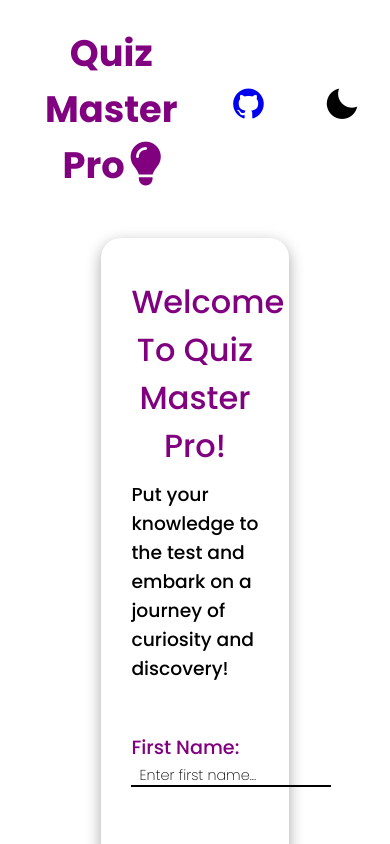
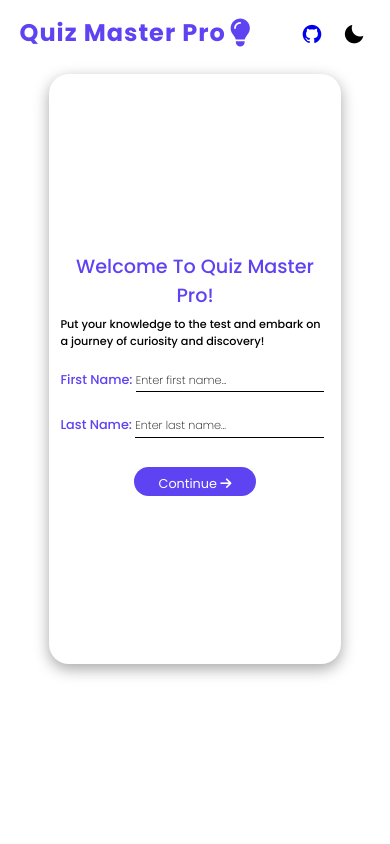
Before and after one commit to chrismbah/Quiz-Master, a React (Vite) app: page / in a window 390 px wide. Shown: the top 844 px of the page. Built offline with nearby package versions, Linux system fonts and the light colour scheme.

Commit message:
Minor changes

```diff
--- a/src/App.css
+++ b/src/App.css
@@ -4,34 +4,43 @@
   padding: 0;
   box-sizing: border-box;
   font-family:"Poppins",sans-serif ;
-
+}
+:root{
+  --color-primary-100: #382bf0;
+  --color-primary-200: #5e43f3;
+  --color-primary-300: #7a5af5;
+  --color-primary-400: #9171f8;
+  --color-primary-500: #a688fa;
+  --color-primary-600: #ba9ffb;
+  --color-surface-mixed-100: #1a1625;
+  --color-surface-mixed-200: #2f2b3a;
+  --color-surface-mixed-300: #46424f;
+  --color-surface-mixed-400: #5e5a66;
+  --color-surface-mixed-500: #76737e;
+  --color-surface-mixed-600: #908d96;
+  --color-surface-mixed-700: #9f9da3;
 }
 .App{
   height: 100vh;
   transition: .3s ease-in;
 }
-.App-dark{
- /* background: #121212; */
- background: rgb(20, 20, 20);
-}
-.logo-dark{
-  color: #fff;
-}
+
 
 .header{
   display: flex;
   justify-content: space-between;
   align-items: center;
-  padding: 15px 5%;
-  margin-bottom: 20px;
+  padding: 1% 5%;
 }
 .header h2{
   font-size: 2.3rem;
-  color: purple;
+  color: var(--color-primary-200);
+  letter-spacing: 1px;
 }
-.header-dark h2{
-  color: rgb(124, 29, 124);
+.App-dark .header h2{
+    color: var(--color-primary-200);
 }
+
 .logos{
   display: flex;
   align-items: center;
@@ -59,38 +68,135 @@
 }
 
 .box{
-  transition: .1s background ease-in;
   position: relative;
   width: 48%;
-  margin: auto;
+  margin: 2% auto;
   border-radius: 20px;
-  text-align: left;
-  padding: 30px 30px;
+  padding:3% ;
   box-shadow: rgba(0, 0, 0, 0.35) 0px 5px 15px;
+  height: 70vh;
+  display: flex;
+  flex-direction: column;
+  justify-content: center;
 }
-h2{
+.box h2{
   text-align: center;
   padding-top: 10px;
-  color: purple;
-  margin-bottom: 10px;
+  color: var(--color-primary-200);
+  margin-bottom: 2%;
   font-size:2rem;
 }
 .action-button{
-  display: flex;
-  justify-content: center;
-  align-items: center;
+  text-align: center;
   margin-top: 10px;
 }
 .action-button button{
-  background: purple;
+  transition: .3s ease-in;
+  background: var(--color-primary-200);
   width: 45%;
   border: none;
-  padding:10px;
+  padding:2% 3%;
   font-size: 1.2rem;
   cursor: pointer;
   color: #fff;
   border-radius: 20px;
 }
 .action-button button:hover{
-  background: rgba(141, 8, 141);
+  background: var(--color-primary-100);
 }
+.App-dark{
+  background: var(--color-surface-mixed-200);
+}
+.App-dark logos i{
+  transition: .3s ease-in;
+  color: rgb(211, 207, 207);
+}
+
+.App-dark .box{
+  transition: .8s background ease-in;
+  background: var(--color-surface-mixed-200);
+}
+.App-dark .action-button button{
+  background-color:var(--color-primary-400) ;
+}
+.App-dark .action-button button:hover{
+  background-color:var(--color-primary-300) ;
+}
+.header-dark h2{
+  color:var(--color-primary-400);
+}
+.logo-dark{
+  color: #fff;
+}
+@media screen and (max-width:990px) {
+  .text h2{
+    font-size: 1.5rem;
+  }
+  .text h3{
+    font-size: 1rem;
+  }
+  .name span{
+    font-size: 1rem;
+  }
+}
+@media screen and (max-width:850px) {
+  .box{
+    width: 75%;
+  }
+
+}
+@media screen and (max-width:558px) {
+  .header h2{
+    font-size: 1.9rem;
+  }
+  .header i{
+    font-size: 1.6rem;
+  }
+  .logos{
+    gap: 0;
+  }
+  .github,.mode{
+    padding: 5px;
+    margin-left: 10px;
+  }
+
+  .action-button label,.action-button i{
+    font-size:1rem ;
+  }
+  .action-button button{
+    padding:0 3%;
+  }
+  .text h2{
+    font-size: 1.3rem;
+  }
+  .text h3{
+    font-size: .8rem;
+  }
+  .name span{
+    font-size: .8rem;
+  }
+  .name input::placeholder{
+    font-size: .7rem;
+  }
+  .name input{
+    font-size: .8rem;
+  }
+
+}
+@media screen and (max-width:400px) {
+  .header h2{
+    font-size: 1.5rem;
+  }
+  .header i{
+    font-size: 1.4rem;
+  }
+  .action-button label,.action-button i{
+    font-size:.8rem ;
+  }
+  .text h2{
+    font-size: 1.2rem;
+  }
+  .text h3{
+    font-size: .7rem;
+  }
+}
--- a/src/components/Category/Category.jsx
+++ b/src/components/Category/Category.jsx
@@ -15,11 +15,11 @@ export default function Category() {
     visible: {
       opacity: 1,
       y: 0,
-      transition: {
-        type: "spring",
-        stiffness: 200,
-        damping: 15,
-      },
+      // transition: {
+      //   type: "spring",
+      //   stiffness: 200,
+      //   damping: 15,
+      // },
     },
   };
   return (
--- a/src/components/Menu/Menu.css
+++ b/src/components/Menu/Menu.css
@@ -1,19 +1,26 @@
   .menu .text{
-    margin-bottom: 50px;
+    margin-bottom: 6%;
   }
   .text h2,.text h3{
-    transition: .3s ease-in;
+    transition: .3s ease-in-out;
     font-weight: 500;
   }
-  .dark-menu .text h2,.dark-menu h3{
-    color:  rgb(124, 29, 124);
+
+  .dark-menu .text h2{
+    transition: .3s ease-in-out;
+    color: var(--color-primary-400);
+  }
+  .dark-menu h3{
+    color: white;
+  font-weight: 300;
+
   }
   .dark-menu .name span{
-    color:  rgb(124, 29, 124);
+  color: var(--color-primary-400);
+
 
   }
   .dark-text{
-    /* color: rgb(146, 146, 146); */
     color: white;
 
   }
@@ -23,7 +30,6 @@
   }
   .dark-menu .name input{
     transition: .3s ease-in;
-    /* color: rgb(146, 146, 146); */
     color: white;
     border-bottom: 2px solid white;
     font-weight: 400;
@@ -31,13 +37,12 @@
   }
   .dark-menu .name input::placeholder{
     font-weight:300;
-    /* color: rgb(146, 146, 146); */
     color: white;
     transition: .3s ease-in;
 
   }
   .dark-right{
-    color: rgb(146, 146, 146);
+    color: white;
 
   }
   .name{
@@ -49,13 +54,12 @@
     transition: .3s ease-in;
     outline: none;
     border: none;
-    padding: 8px ;
-    width: 200px;
+    width: 70%;
     height: 1.5rem;
     font-size: 1.1rem;
-    border-bottom: 2px solid black;
+    border-bottom: 1px solid black;
     color: black;
-    margin-bottom: 50px;
+    margin-bottom: 7%;
     background: none;
     font-weight: 400;
   }
@@ -63,12 +67,11 @@
     transition: .3s ease-in;
     color: black;
     font-weight: 300;
-    font-size: .9rem;
-
+    font-size: 1rem;
   }
   .name span{
     font-size: 1.2rem;
-    color: purple;
+    color: var(--color-primary-200);
     font-weight: 500;
   }
   .right{
```
